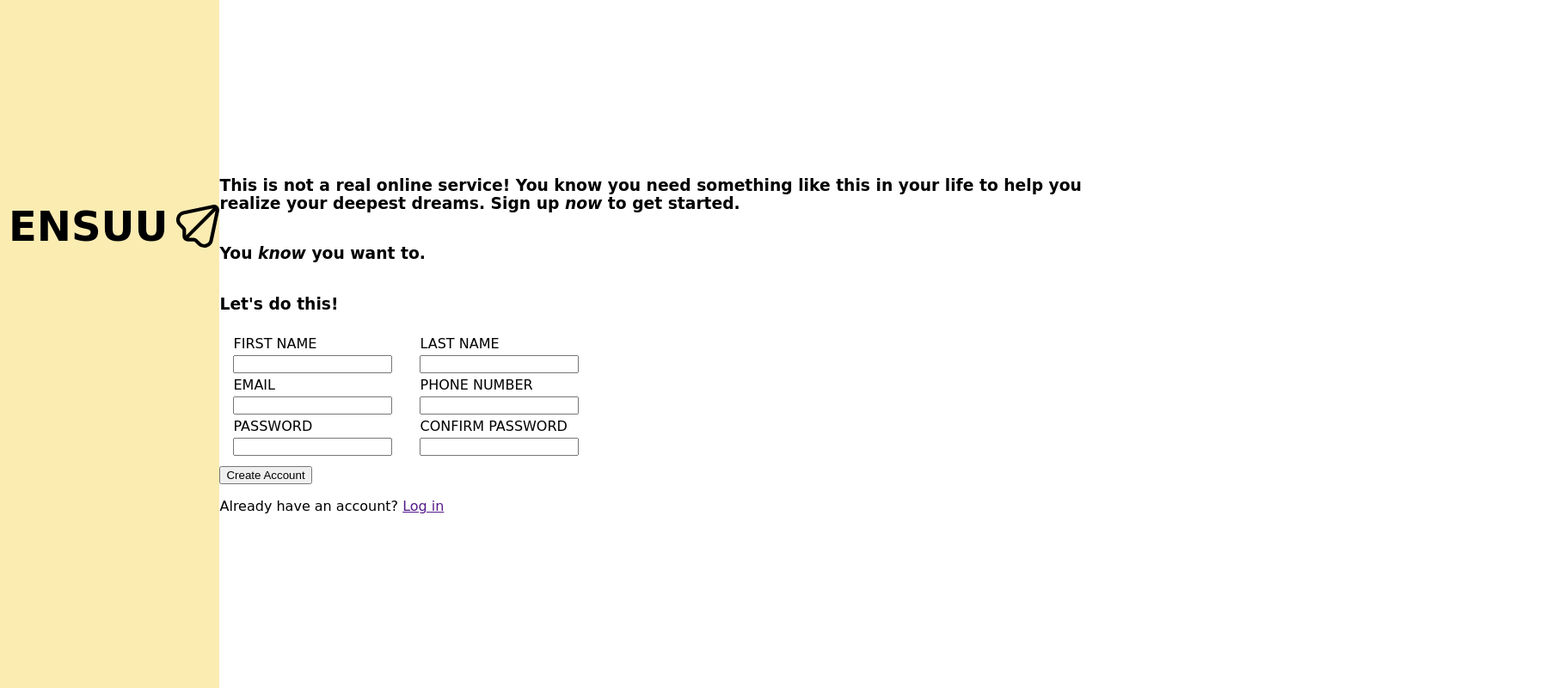
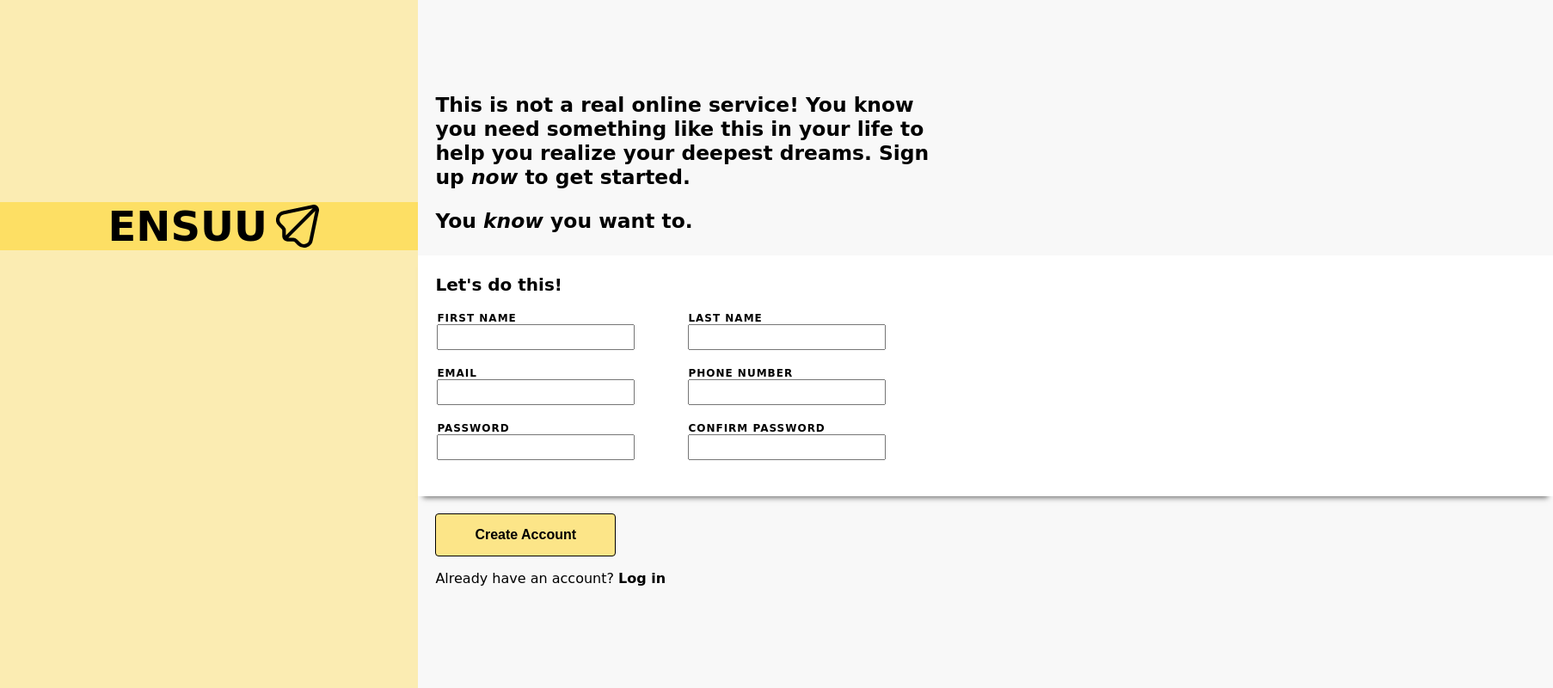
Before and after one commit to ENSUU/odin-signup-page, a plain HTML site: page index.html in a window 1280 px wide. Shown: the whole page at 86% size, 1806 px wide, since content can reach past the window. Drawn offline with Linux system fonts and the light colour scheme; a web font is replaced by a local one.

Commit message:
Add all the elements and styling required for the website
Styled the form elements, button, and text on the webpage to look
almost similar to the reference picture provided. Need to add
client-side validation to form inputs still.

```diff
--- a/index.html
+++ b/index.html
@@ -14,14 +14,16 @@
         </div>
     </div>
     <div class="form-section">
+        <div class="form-section-container">
+            <div class="call-to-action-text">
                 <h3>
                     This is not a real online service! You know you need something like this in your life
                     to help you realize your deepest dreams. Sign up <em>now</em> to get started.
                 </h3>
                 <h3>You <em>know</em> you want to.</h3>
-        <div class="sign-up-form-container">
+            </div>
+            <form id="sign-up-form" class="sign-up-form" action="" method="">
                 <h3>Let's do this!</h3>
-            <form class="sign-up-form" action="" method="">
                 <div class="form-inputs">
                     <fieldset>
                         <label for="first-name">FIRST NAME</label>
@@ -44,9 +46,11 @@
                         <input type="password" id="confirm-password" name="confirm-password">
                     </fieldset>
                 </div>
-                <button type="submit">Create Account</button>
             </form>
+            <div class="cta-inputs">
+                <button type="submit" form="sign-up-form">Create Account</button>
                 <p>Already have an account? <a href="">Log in</a></p>
+            </div>
         </div>
     </div>
     <script src="scripts.js"></script>
--- a/styles.css
+++ b/styles.css
@@ -1,8 +1,11 @@
 @import url('https://fonts.googleapis.com/css2?family=Playpen+Sans:wght@300;400;700&display=swap');
 
 :root {
-    --yellow-color: #FBECB2;
-    --black: black;
+    --main-color: #FBECB2;
+    --darker-main-color: #ffcf117c;
+    --secondary-color: rgb(248, 248, 248);
+    --white: #ffff;
+    --text-color: black;
     --font-family: 'Playpen Sans', cursive;
 }
 
@@ -17,12 +20,13 @@ fieldset {
     border: none;
     display: flex;
     flex-direction: column;
+    padding: 0;
+    margin-right: 60px;
 }
 
 .logo-section {
-    background-color: var(--yellow-color);
-    color: var(--white);
-    width: 30vw;
+    background-color: var(--main-color);
+    color: var(--text-color);
     display: flex;
     justify-content: center;
     align-items: flex-start;
@@ -33,7 +37,8 @@ fieldset {
     align-items: center;
     justify-content: center;
     margin-top: 235px;
-    width: 100%;
+    width: clamp(320px, 38vw, 38vw);
+    background-color: var(--darker-main-color);
 }
 
 .logo-section-content > h1 {
@@ -44,19 +49,78 @@ fieldset {
 #logo {
     width: 50px;
     height: 50px;
-    color: var(--white);
+    color: var(--text-color);
 }
 
 .form-section {
     display: flex;
     flex-direction: column;
     justify-content: center;
+    background-color: var(--secondary-color);
 }
 
 .form-inputs {
     display: flex;
+    margin-bottom: 20px;
 }
 
-fieldset label, fieldset input {
-    margin: 2px;
+fieldset input {
+    margin-bottom: 20px;
 }
+
+.call-to-action-text {
+    padding: 2px 20px;
+    width: 600px;
+    font-size: 1.25rem;
+}
+
+.sign-up-form {
+    box-shadow: 0 8px 6px -6px #777;
+    width: 100vw;
+    background-color: var(--white);
+    padding: 2px 20px;
+}
+
+.sign-up-form > h3 {
+    font-size: 1.25rem;
+}
+
+form label {
+    font-size: 0.75rem;
+    font-weight: bold;
+    letter-spacing: 1px;
+}
+
+form input {
+    height: 20px;
+    width: 220px;
+    padding: 3px;
+}
+
+.sign-up-form-container {
+    margin: 0 15px;
+}
+
+.form-section-container {
+    margin: 60px auto;
+}
+
+.cta-inputs {
+    padding: 20px;
+}
+
+.cta-inputs > button {
+    background-color: var(--darker-main-color);
+    color: var(--text-color);
+    font-weight: bold;
+    font-size: 1rem;
+    padding: 15px 45px;
+    border-radius: 4px;
+    border: 1px solid black;
+}
+
+.cta-inputs > p a {
+    color: var(--text-color);
+    font-weight: bold;
+    text-decoration: none;
+}
```
Lines whose indentation alone changed are shown as unchanged.
